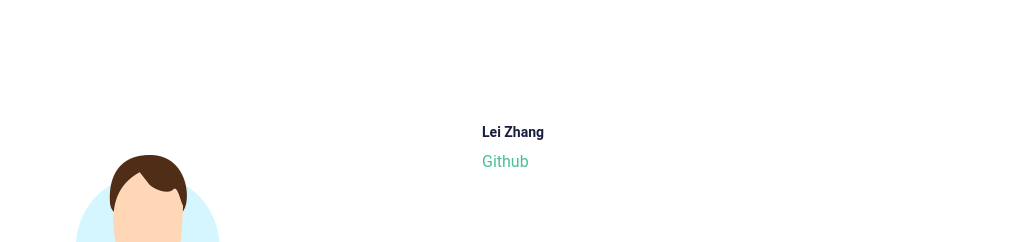
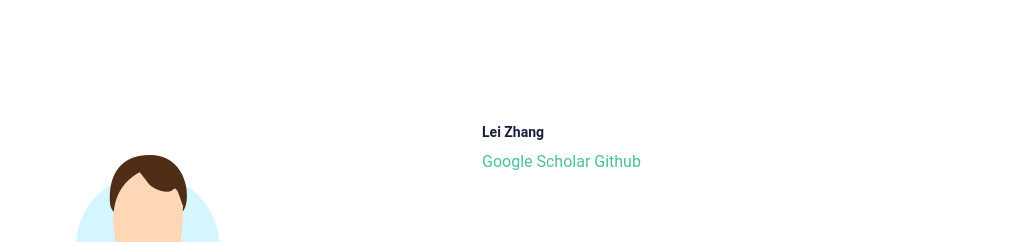
Before and after one commit to leizhang-public/leizhang-public.github.io, a plain HTML site: page index.html in a window 1280 px wide. Shown: the top 242 px of the page, without its empty margins (128-1151 px from the left). Drawn offline with Linux system fonts and the light colour scheme; a web font is replaced by a local one.

Commit message:
update google scholar

```diff
--- a/index.html
+++ b/index.html
@@ -30,6 +30,7 @@
                 <div id="profile-name">
                     <p><b>Lei Zhang</b></p>
                 </div>
+                <a href="https://scholar.google.com/citations?hl=zh-CN&user=I31H3UAAAAAJ">Google Scholar</a>
                 <a href="https://github.com/leizhang-public">Github</a>
             </div>
 
```
